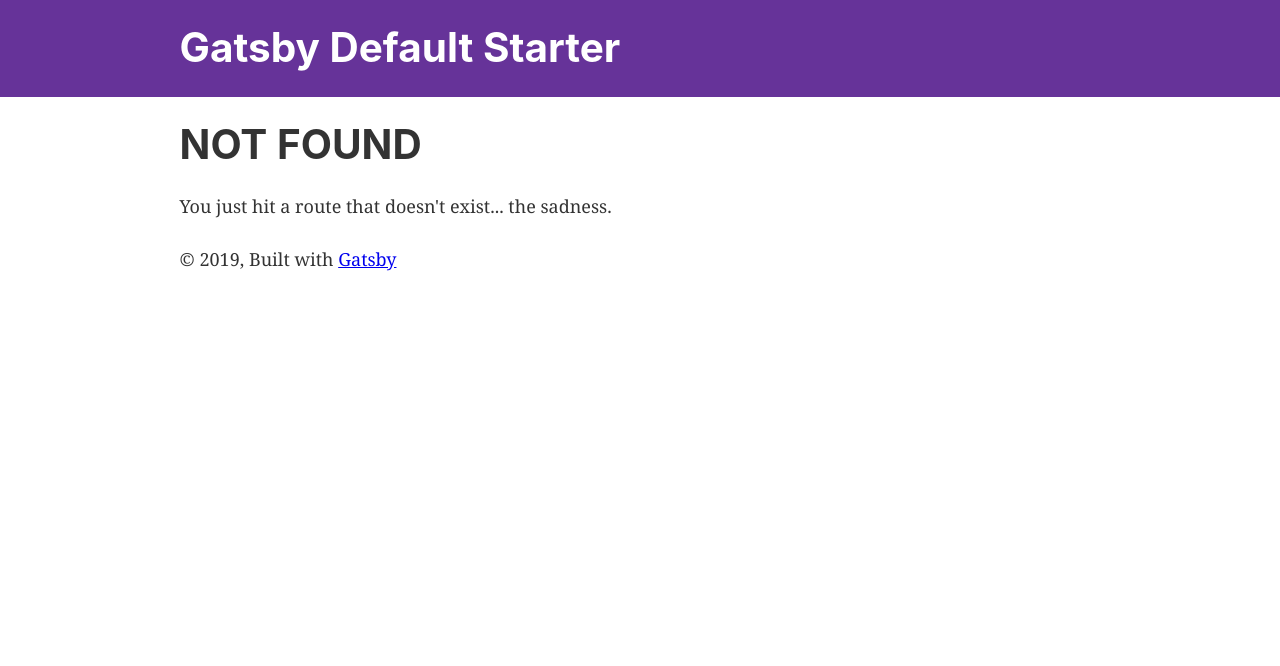
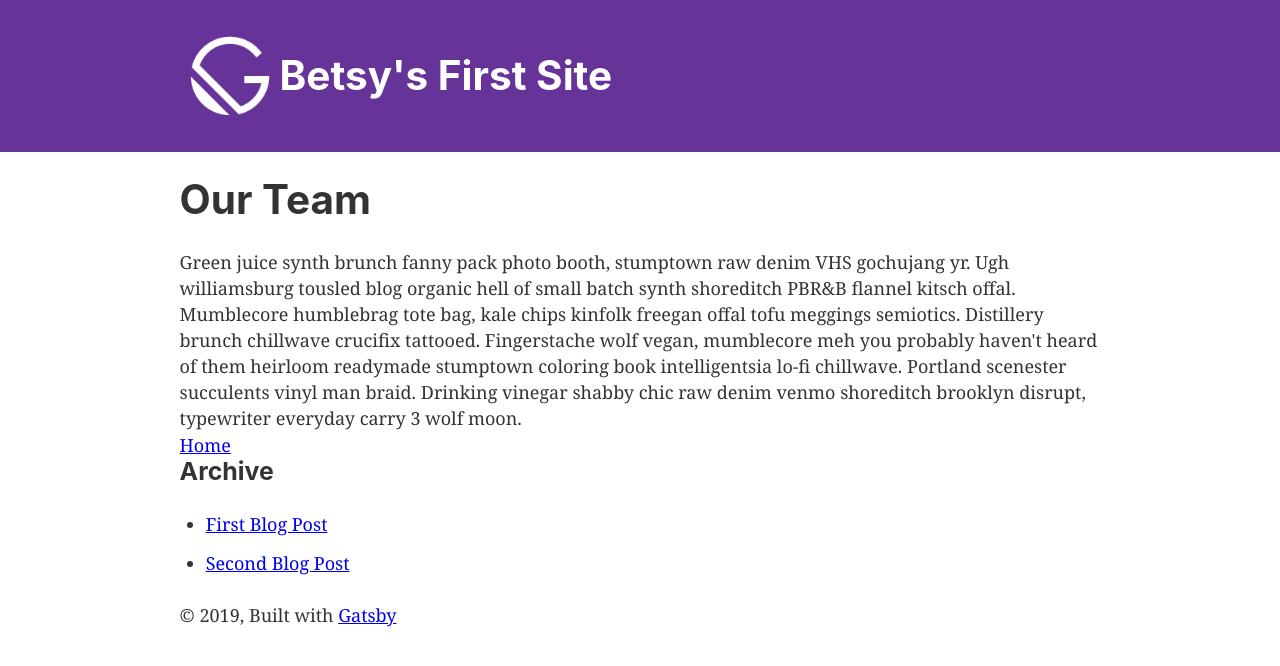
Before and after one commit to akgoode/betsysite, a Gatsby site: page /company/team in a window 1280 px wide. Before the commit this address had no page. Built offline with nearby package versions, Linux system fonts and the light colour scheme; Gatsby itself is replaced by a stand-in of ours.

Commit message:
posts are working

```diff
--- a/gatsby-config.js
+++ b/gatsby-config.js
@@ -1,8 +1,8 @@
 module.exports = {
   siteMetadata: {
-    title: `Gatsby Default Starter`,
-    description: `Kick off your next, great Gatsby project with this default starter. This barebones starter ships with the main Gatsby configuration files you might need.`,
-    author: `@gatsbyjs`,
+    title: `Betsy's First Site`,
+    description: `A photo album of all of Betsy's best photos`,
+    author: `@akgoode`,
   },
   plugins: [
     `gatsby-plugin-react-helmet`,
@@ -27,6 +27,14 @@ module.exports = {
         icon: `src/images/gatsby-icon.png`, // This path is relative to the root of the site.
       },
     },
+    {
+      resolve: 'gatsby-source-filesystem',
+      options: {
+        name: 'posts',
+        path: `${__dirname}/src/posts`,
+      },
+    },
+    'gatsby-transformer-remark',
     // this (optional) plugin enables Progressive Web App + Offline functionality
     // To learn more, visit: https://gatsby.dev/offline
     // `gatsby-plugin-offline`,
--- a/package.json
+++ b/package.json
@@ -12,6 +12,7 @@
     "gatsby-plugin-react-helmet": "^3.1.0",
     "gatsby-plugin-sharp": "^2.2.1",
     "gatsby-source-filesystem": "^2.1.0",
+    "gatsby-transformer-remark": "^2.5.0",
     "gatsby-transformer-sharp": "^2.2.0",
     "prop-types": "^15.7.2",
     "react": "^16.8.6",
--- /dev/null
+++ b/src/components/archive.js
@@ -0,0 +1,38 @@
+import React from 'react'
+import { useStaticQuery, graphql, Link } from 'gatsby'
+
+const Archive = () => {
+  const { allMarkdownRemark } = useStaticQuery(graphql`
+    query BlogPostArchive {
+      allMarkdownRemark {
+        edges {
+          node {
+            frontmatter {
+              title
+              slug
+            }
+          }
+        }
+      }
+    }
+  `)
+
+  return (
+    <>
+      <aside>
+        <h3>Archive</h3>
+        <ul>
+          {allMarkdownRemark.edges.map(edge => (
+            <li key={edge.node.frontmatter.slug}>
+              <Link to={`${edge.node.frontmatter.slug}`}>
+                <span>{edge.node.frontmatter.title}</span>
+              </Link>
+            </li>
+          ))}
+        </ul>
+      </aside>
+    </>
+  )
+}
+
+export default Archive
--- a/src/components/header.js
+++ b/src/components/header.js
@@ -1,6 +1,8 @@
 import { Link } from 'gatsby'
 import PropTypes from 'prop-types'
 import React from 'react'
+
+import gatsbyLogo from '../images/gatsby-icon.png'
 
 const Header = ({ siteTitle }) => (
   <header
@@ -16,15 +18,29 @@ const Header = ({ siteTitle }) => (
         padding: `1.45rem 1.0875rem`,
       }}
     >
-      <h1 style={{ margin: 0 }}>
+      <h1
+        style={{
+          margin: 0,
+        }}
+      >
         <Link
           to="/"
           style={{
             color: `white`,
             textDecoration: `none`,
+            display: 'flex',
+            alignItems: 'center',
           }}
         >
-          {siteTitle}
+          <img
+            style={{
+              width: '100px',
+              margin: 0,
+            }}
+            src={gatsbyLogo}
+            alt="Gatsby Logo"
+          />
+          <span style={{ verticalAlign: 'text-top' }}>{siteTitle}</span>
         </Link>
       </h1>
     </div>
--- a/src/components/layout.js
+++ b/src/components/layout.js
@@ -10,6 +10,7 @@ import PropTypes from 'prop-types'
 import { useStaticQuery, graphql } from 'gatsby'
 
 import Header from './header'
+import Archive from './archive'
 import './layout.css'
 
 const Layout = ({ children }) => {
@@ -35,6 +36,7 @@ const Layout = ({ children }) => {
         }}
       >
         <main>{children}</main>
+        <Archive />
         <footer>
           © {new Date().getFullYear()}, Built with
           {` `}
--- /dev/null
+++ b/src/pages/about.js
@@ -0,0 +1,24 @@
+import React from 'react'
+import { Link } from 'gatsby'
+
+import Layout from '../components/layout'
+import SEO from '../components/seo'
+
+const AboutPage = () => (
+  <Layout>
+    <SEO title="About" />
+    <h1>About Us</h1>
+    <div>
+      Lorem ipsum dolor amet williamsburg tousled man braid twee. Hoodie
+      actually small batch, tousled neutra craft beer PBR&B butcher sriracha
+      sustainable street art. Post-ironic pop-up everyday carry, PBR&B tacos
+      selvage listicle. Messenger bag viral chambray, vape locavore marfa pop-up
+      shoreditch subway tile next level affogato offal vegan. Gluten-free
+      franzen fam dreamcatcher cred ugh, cardigan before they sold out hammock.
+      Poutine hoodie godard vexillologist.
+    </div>
+    <Link to="/">Home</Link>
+  </Layout>
+)
+
+export default AboutPage
--- /dev/null
+++ b/src/pages/company/team.js
@@ -0,0 +1,26 @@
+import React from 'react'
+import { Link } from 'gatsby'
+
+import Layout from '../../components/layout'
+import SEO from '../../components/seo'
+
+const Team = () => (
+  <Layout>
+    <SEO title="Our Team" />
+    <h1>Our Team</h1>
+    <div>
+      Green juice synth brunch fanny pack photo booth, stumptown raw denim VHS
+      gochujang yr. Ugh williamsburg tousled blog organic hell of small batch
+      synth shoreditch PBR&B flannel kitsch offal. Mumblecore humblebrag tote
+      bag, kale chips kinfolk freegan offal tofu meggings semiotics. Distillery
+      brunch chillwave crucifix tattooed. Fingerstache wolf vegan, mumblecore
+      meh you probably haven't heard of them heirloom readymade stumptown
+      coloring book intelligentsia lo-fi chillwave. Portland scenester
+      succulents vinyl man braid. Drinking vinegar shabby chic raw denim venmo
+      shoreditch brooklyn disrupt, typewriter everyday carry 3 wolf moon.
+    </div>
+    <Link to="/">Home</Link>
+  </Layout>
+)
+
+export default Team
--- /dev/null
+++ b/src/posts/post1.md
@@ -0,0 +1,9 @@
+---
+slug: '/first-post'
+title: 'First Blog Post'
+date: '2019-06-22'
+---
+
+## hello
+
+Taiyaki banjo godard vinyl, blue bottle iceland live-edge bushwick hexagon next level adaptogen. Fam vexillologist palo santo, selvage brooklyn thundercats kogi ugh tousled flexitarian banjo iceland raw denim organic cloud bread. Helvetica taxidermy hexagon iPhone. Tumeric synth cold-pressed forage activated charcoal, craft beer man braid retro hella 3 wolf moon four loko kale chips flexitarian austin portland. Flannel chicharrones venmo farm-to-table skateboard lyft kombucha meditation.
--- /dev/null
+++ b/src/posts/post2.md
@@ -0,0 +1,9 @@
+---
+slug: '/second-post'
+title: 'Second Blog Post'
+date: '2019-06-23'
+---
+
+## Yo
+
+Taiyaki banjo godard vinyl, blue bottle iceland live-edge bushwick hexagon next level adaptogen. Fam vexillologist palo santo, selvage brooklyn thundercats kogi ugh tousled flexitarian banjo iceland raw denim organic cloud bread. Helvetica taxidermy hexagon iPhone. Tumeric synth cold-pressed forage activated charcoal, craft beer man braid retro hella 3 wolf moon four loko kale chips flexitarian austin portland. Flannel chicharrones venmo farm-to-table skateboard lyft kombucha meditation.
```
Also changed, not shown: gatsby-node.js (+33 -0 lines), src/components/postLayout.js (added, +33 -0 lines), src/pages/post.js (added), 1 other file.
